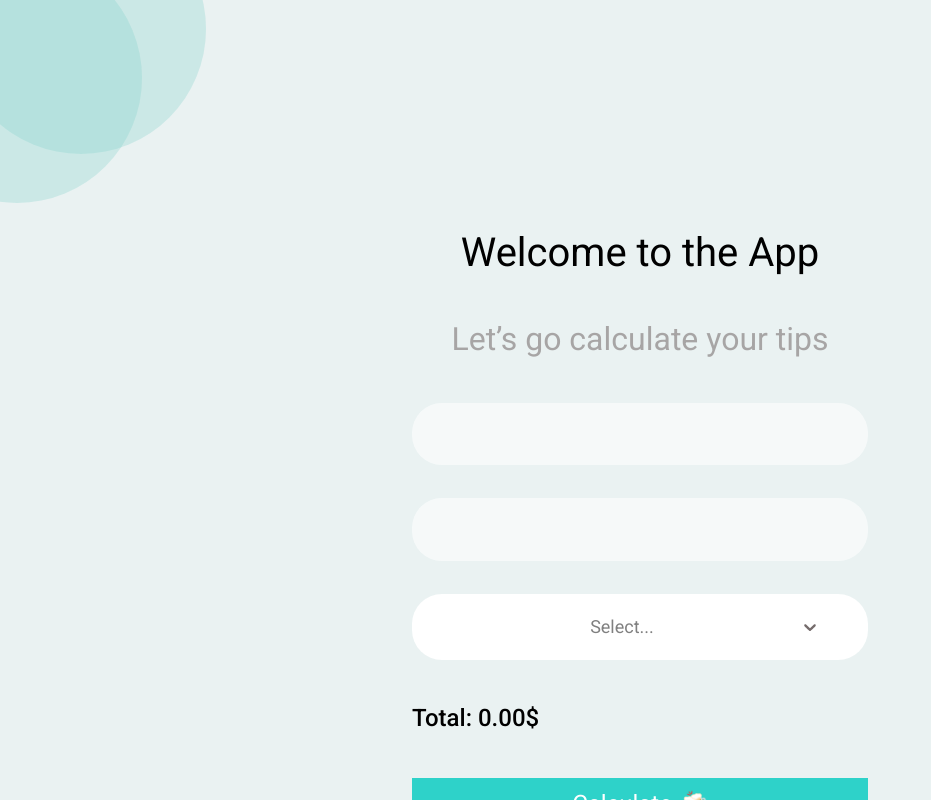
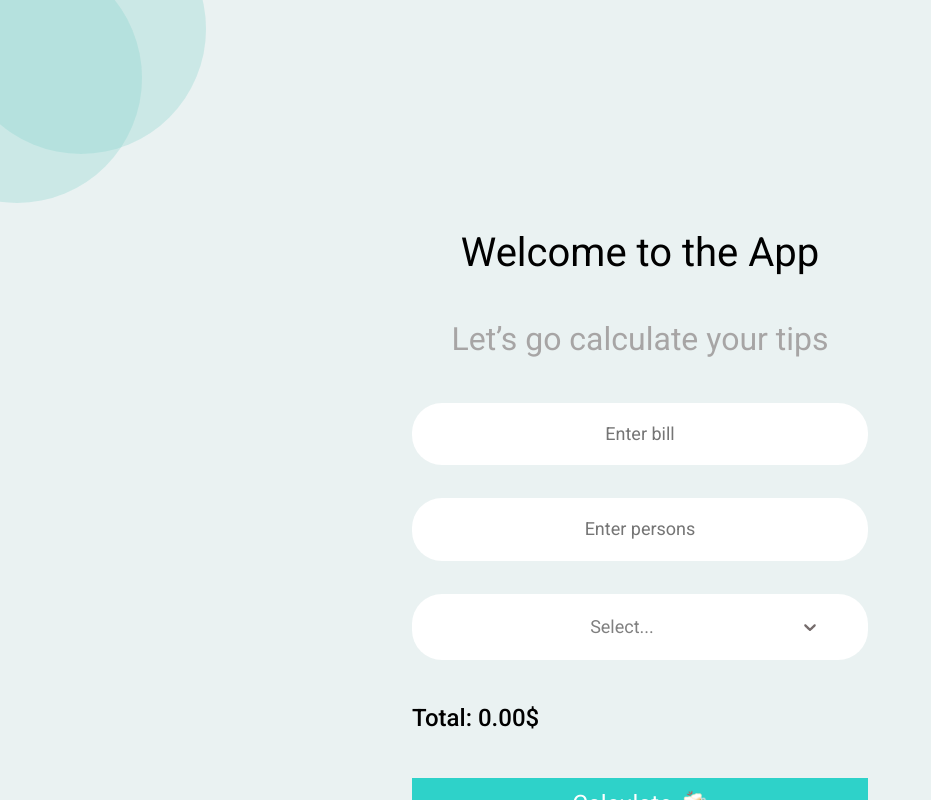
Before and after one commit to egkirpichev/react-tips-calculator, a React (Create React App) app: page / in a window 1280 px wide. Shown: the whole page, without its empty margins (0-931 px from the left). Built offline with nearby package versions, Linux system fonts and the light colour scheme.

Commit message:
feat(tips-calculator): add input component
 Please enter the commit message for your changes. Lines starting

```diff
--- a/src/components/Form/Form.tsx
+++ b/src/components/Form/Form.tsx
@@ -1,13 +1,13 @@
-import {BillInput, Button, PersonsInput, StyledForm, StyledSelect, Subtitle, Title, Total} from "./styles"
-import Select from "react-select";
+import {Button, StyledForm, StyledSelect, Subtitle, Title, Total} from "./styles"
+import { Input } from "../Input/Input";
 
 const Form = () => {
 	return (
 		<StyledForm>
 			<Title>Welcome to the App</Title>
 			<Subtitle>Let’s go calculate your tips</Subtitle>
-			<BillInput></BillInput>
-			<PersonsInput></PersonsInput>
+			<Input placeholder={"Enter bill"}></Input>
+			<Input placeholder={"Enter persons"}></Input>
 			<StyledSelect
 				classNamePrefix="select"
 				options = {[
--- a/src/components/Form/styles.ts
+++ b/src/components/Form/styles.ts
@@ -19,21 +19,6 @@ const Subtitle = styled(Title)`
 	opacity: 0.57;
 `
 
-const BillInput = styled.input`
-	display: block;
-	width: 100%;
-	padding: 21px 0px;
-	margin-bottom: 33px;
-	font-size: 18px;
-	font-weight: 400;
-	color: rgba(117, 108, 108, 0.6);
-	opacity: 0.6;
-	border: none;
-	border-radius: 30px
-`
-
-const PersonsInput = styled(BillInput)`
-`
 const StyledSelect = styled(Select)`
 	.select__control {
     width: 100%;
@@ -88,4 +73,4 @@ const Button = styled.button`
 `
 
 
-export {StyledForm, Title, Subtitle, BillInput, PersonsInput, StyledSelect, Total, Button}
+export {StyledForm, Title, Subtitle, StyledSelect, Total, Button}
--- /dev/null
+++ b/src/components/Input/Input.tsx
@@ -0,0 +1,11 @@
+import { StyledInput } from "./styles"
+
+interface IProps {
+	placeholder: string,
+}
+
+export const Input = ({placeholder}: IProps) => {
+	return (
+		<StyledInput placeholder={placeholder}></StyledInput>
+	)
+}
--- /dev/null
+++ b/src/components/Input/styles.ts
@@ -0,0 +1,16 @@
+import styled from "styled-components"
+
+const StyledInput = styled.input`
+	display: block;
+	width: 100%;
+	padding: 21px 0px;
+	margin-bottom: 33px;
+	font-size: 18px;
+	font-weight: 400;
+	text-align: center;
+	color: rgba(117, 108, 108, 0.6);
+	border: none;
+	border-radius: 30px;
+`
+
+export {StyledInput}
```
